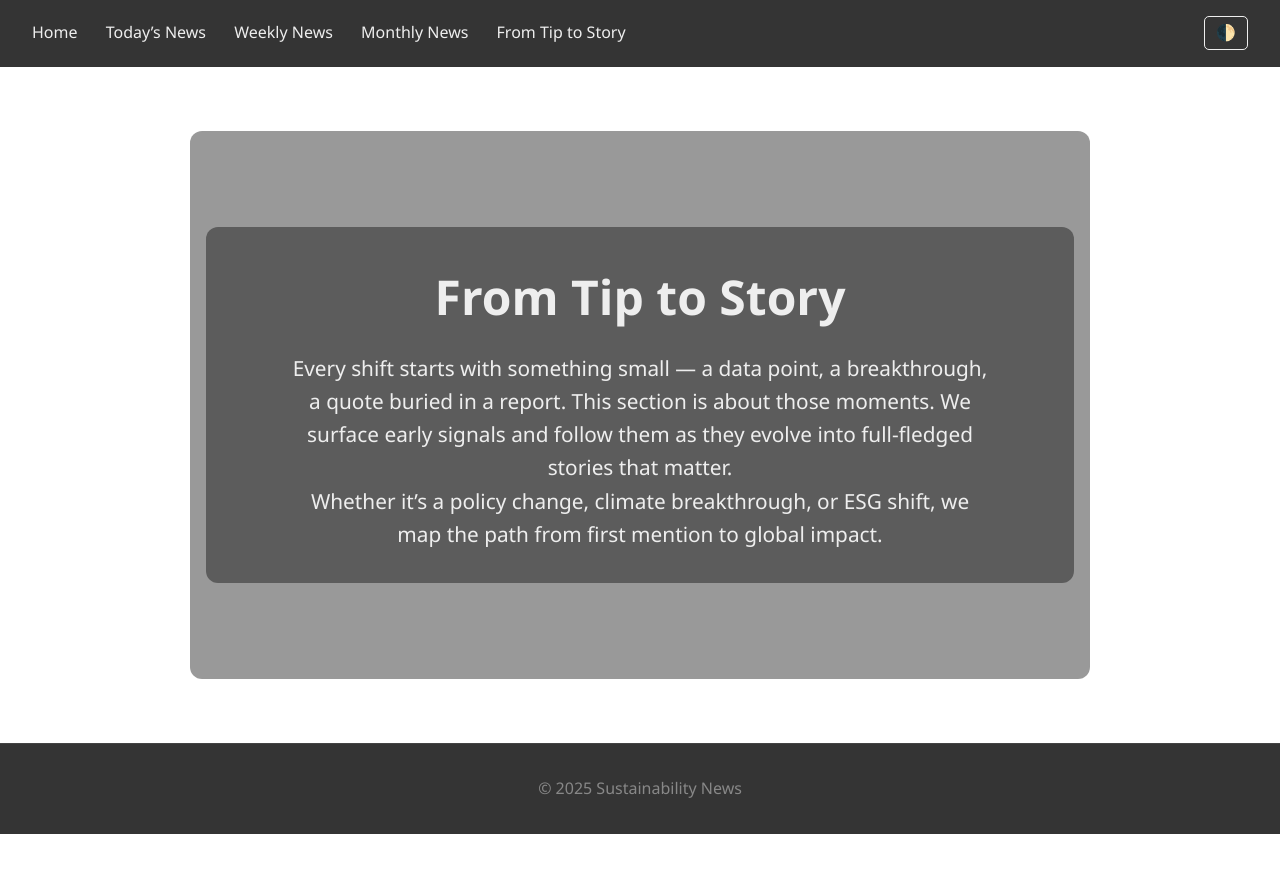
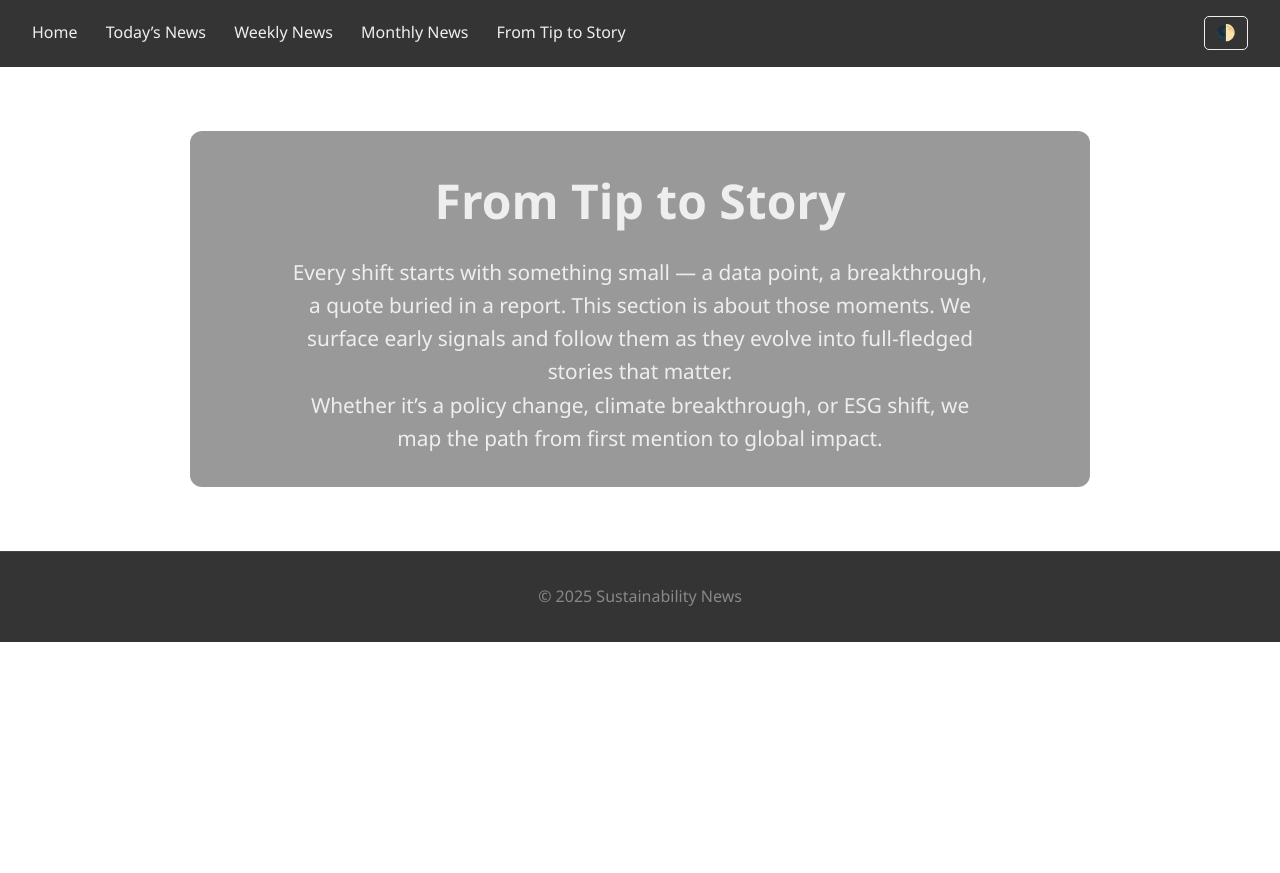
Before and after one commit to FrederikBDSstudent/sustainability, a Jekyll site: the page built from _pages/from-tip-to-story.html, in a window 1280 px wide. Shown: the top 873 px of the page. Built offline with Jekyll 4.4.1, drawn with Linux system fonts in a browser that asks for light colours; a script that is not in the unit is left out.

Commit message:
Update from-tip-to-story.html

```diff
--- a/_pages/from-tip-to-story.html
+++ b/_pages/from-tip-to-story.html
@@ -4,7 +4,6 @@ title: "From Tip to Story"
 permalink: /from-tip-to-story/
 ---
 
-<div class="page-content">
   <h1>From Tip to Story</h1>
   <p>
     Every shift starts with something small — a data point, a breakthrough, a quote buried in a report. This section is about those moments. We surface early signals and follow them as they evolve into full-fledged stories that matter.
```
